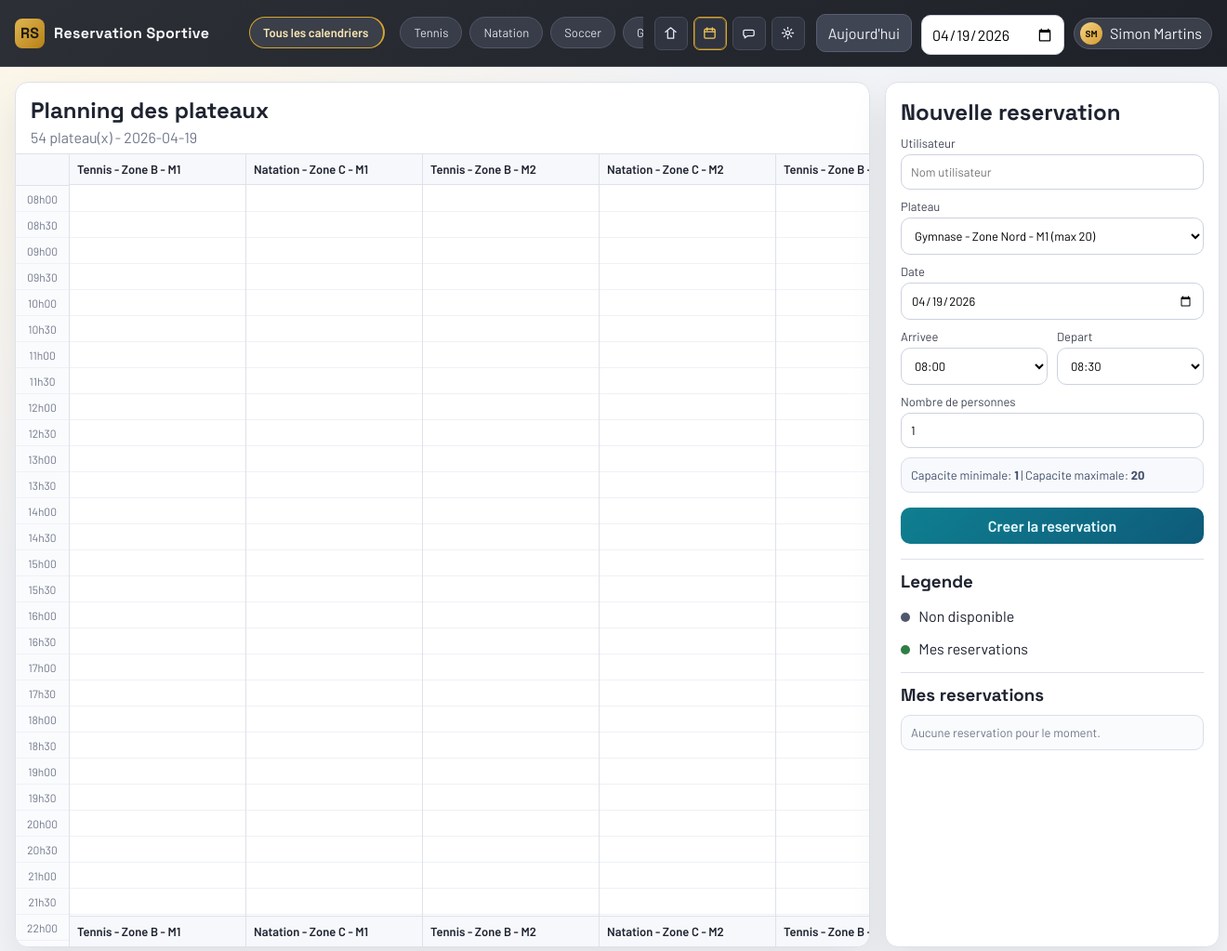
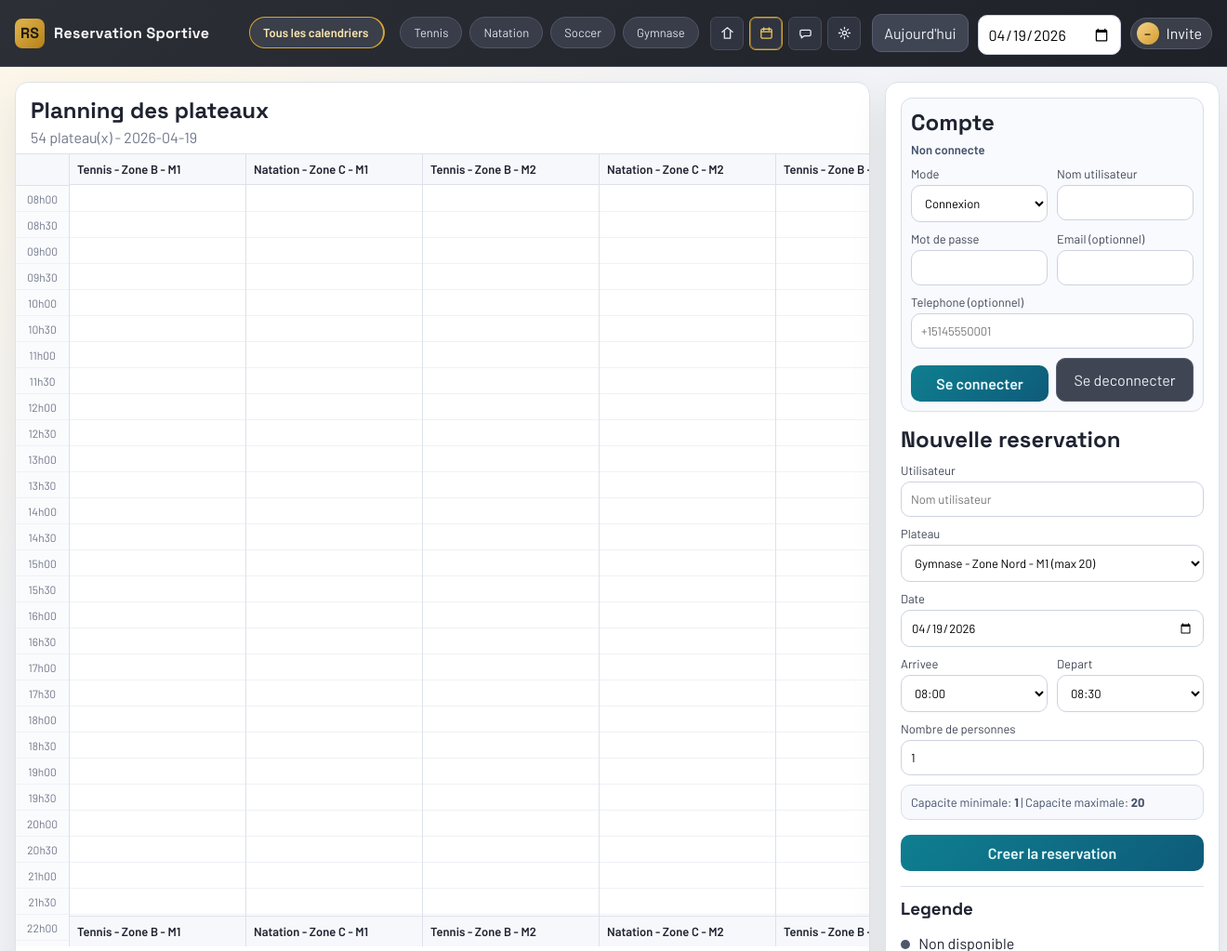
Before and after one commit to Fokoue22/Systeme-de-reservation-plateaux-sportifs, a FastAPI app: page / in a window 1320 px wide. Shown: the top 1023 px of the page at 93% size. Run offline with FastAPI, Linux system fonts and the light colour scheme; data comes from the database, SQL or seed files in the repository; data that the repository does not hold is empty; some libraries are stand-ins or nearby versions.

Commit message:
feat(auth): add account ui and coverage

```diff
--- a/static/css/calendar.css
+++ b/static/css/calendar.css
@@ -340,6 +340,31 @@ body {
   margin: 0 0 10px;
 }
 
+.account-panel {
+  border: 1px solid #d9deea;
+  border-radius: 12px;
+  background: #f8fafd;
+  padding: 10px;
+  margin-bottom: 14px;
+}
+
+.account-panel h2 {
+  margin-bottom: 6px;
+}
+
+.auth-status {
+  margin: 0 0 10px;
+  color: #42506a;
+  font-size: 13px;
+  font-weight: 600;
+}
+
+.account-actions {
+  display: grid;
+  grid-template-columns: 1fr 1fr;
+  gap: 8px;
+}
+
 label {
   display: block;
   font-size: 13px;
--- a/static/js/calendar.js
+++ b/static/js/calendar.js
@@ -17,6 +17,13 @@ const arrivalSelectEl = document.getElementById("arrivalSelect");
 const departureSelectEl = document.getElementById("departureSelect");
 const myReservationsListEl = document.getElementById("myReservationsList");
 const submitBtnEl = bookingFormEl.querySelector("button[type='submit']");
+const profileAvatarEl = document.getElementById("profileAvatar");
+const profileNameEl = document.getElementById("profileName");
+const authStatusEl = document.getElementById("authStatus");
+const authFormEl = document.getElementById("authForm");
+const authModeEl = document.getElementById("authMode");
+const authSubmitBtnEl = document.getElementById("authSubmitBtn");
+const logoutBtnEl = document.getElementById("logoutBtn");
 
 const START_HOUR = 8;
 const END_HOUR = 22;
@@ -31,6 +38,7 @@ let allReservations = [];
 let selectedSport = "Tous";
 let currentUser = "";
 let editingReservationId = null;
+let currentAccount = null;
 
 function isoDateToday() {
   const now = new Date();
@@ -43,6 +51,30 @@ function isoDateToday() {
 function showFlash(message, type = "success") {
   flashEl.textContent = message;
   flashEl.className = `flash ${type}`;
+}
+
+function initialsFromUsername(username) {
+  const text = String(username || "").trim();
+  if (!text) return "--";
+  return text.slice(0, 2).toUpperCase();
+}
+
+function setAuthUi(account) {
+  currentAccount = account;
+  if (!account) {
+    profileNameEl.textContent = "Invite";
+    profileAvatarEl.textContent = "--";
+    authStatusEl.textContent = "Non connecte";
+    utilisateurInputEl.disabled = false;
+    return;
+  }
+
+  currentUser = sanitizeUser(account.username);
+  utilisateurInputEl.value = account.username;
+  utilisateurInputEl.disabled = true;
+  profileNameEl.textContent = account.username;
+  profileAvatarEl.textContent = initialsFromUsername(account.username);
+  authStatusEl.textContent = `Connecte en tant que ${account.username}`;
 }
 
 function normalizeApiErrorMessage(detail, status, fallback) {
@@ -171,6 +203,52 @@ function isMine(booking) {
     currentUser = activeUser;
   }
   return activeUser && sanitizeUser(booking.utilisateur) === activeUser;
+}
+
+async function fetchCurrentAccount() {
+  const response = await fetch("/auth/me", { credentials: "same-origin" });
+  if (!response.ok) {
+    return null;
+  }
+  return response.json();
+}
+
+async function loginAccount(username, password) {
+  const response = await fetch("/auth/login", {
+    method: "POST",
+    headers: { "Content-Type": "application/json" },
+    credentials: "same-origin",
+    body: JSON.stringify({ username, password }),
+  });
+  const data = await response.json().catch(() => ({}));
+  if (!response.ok) {
+    throw new Error(normalizeApiErrorMessage(data.detail, response.status, "Echec de connexion."));
+  }
+  return data;
+}
+
+async function registerAccount(payload) {
+  const response = await fetch("/auth/register", {
+    method: "POST",
+    headers: { "Content-Type": "application/json" },
+    credentials: "same-origin",
+    body: JSON.stringify(payload),
+  });
+  const data = await response.json().catch(() => ({}));
+  if (!response.ok) {
+    throw new Error(normalizeApiErrorMessage(data.detail, response.status, "Echec de creation du compte."));
+  }
+  return data;
+}
+
+async function logoutAccount() {
+  const response = await fetch("/auth/logout", {
+    method: "POST",
+    credentials: "same-origin",
+  });
+  if (!response.ok) {
+    throw new Error("Echec de deconnexion.");
+  }
 }
 
 function renderTimeScale() {
@@ -504,9 +582,10 @@ bookingFormEl.addEventListener("submit", async (event) => {
     return;
   }
 
+  const resolvedUser = currentAccount ? currentAccount.username : String(fd.get("utilisateur") || "").trim();
   const payload = {
     plateau_id: Number(fd.get("plateau_id")),
-    utilisateur: String(fd.get("utilisateur") || "").trim(),
+    utilisateur: resolvedUser,
     date_reservation: String(fd.get("date_reservation")),
     nb_personnes: nbPersonnes,
     creneau: {
@@ -517,7 +596,6 @@ bookingFormEl.addEventListener("submit", async (event) => {
 
   try {
     currentUser = sanitizeUser(payload.utilisateur);
-    localStorage.setItem("calendarCurrentUser", currentUser);
     const result = editingReservationId
       ? await updateReservation(editingReservationId, payload)
       : await createReservation(payload);
@@ -543,17 +621,59 @@ arrivalSelectEl.addEventListener("change", () => {
 });
 
 utilisateurInputEl.addEventListener("change", () => {
+  if (currentAccount) {
+    utilisateurInputEl.value = currentAccount.username;
+    return;
+  }
   currentUser = sanitizeUser(utilisateurInputEl.value);
-  if (currentUser) {
-    localStorage.setItem("calendarCurrentUser", currentUser);
-  }
   renderLanes();
   renderMyReservations();
 });
 
 utilisateurInputEl.addEventListener("input", () => {
+  if (currentAccount) {
+    utilisateurInputEl.value = currentAccount.username;
+    return;
+  }
   currentUser = sanitizeUser(utilisateurInputEl.value);
   renderMyReservations();
+});
+
+authModeEl.addEventListener("change", () => {
+  authSubmitBtnEl.textContent = authModeEl.value === "register" ? "Creer un compte" : "Se connecter";
+});
+
+authFormEl.addEventListener("submit", async (event) => {
+  event.preventDefault();
+  const fd = new FormData(authFormEl);
+  const mode = String(fd.get("mode") || "login");
+  const username = String(fd.get("username") || "").trim();
+  const password = String(fd.get("password") || "");
+  const email = String(fd.get("email") || "").trim();
+  const telephone = String(fd.get("telephone") || "").trim();
+
+  try {
+    const account =
+      mode === "register"
+        ? await registerAccount({ username, password, email: email || null, telephone: telephone || null })
+        : await loginAccount(username, password);
+    setAuthUi(account);
+    showFlash(mode === "register" ? "Compte cree et connecte." : "Connexion reussie.", "success");
+    await refreshCalendar();
+  } catch (error) {
+    showFlash(error.message || "Erreur d'authentification", "error");
+  }
+});
+
+logoutBtnEl.addEventListener("click", async () => {
+  try {
+    await logoutAccount();
+    setAuthUi(null);
+    showFlash("Deconnexion reussie.", "success");
+    await refreshCalendar();
+  } catch (error) {
+    showFlash(error.message || "Erreur de deconnexion", "error");
+  }
 });
 
 dateInputEl.addEventListener("change", async () => {
@@ -570,16 +690,9 @@ todayBtnEl.addEventListener("click", async () => {
   await refreshCalendar();
 });
 
-(function bootstrap() {
+(async function bootstrap() {
   const today = isoDateToday();
-  const rememberedUser = localStorage.getItem("calendarCurrentUser") || "";
-  currentUser = sanitizeUser(rememberedUser);
-  if (!currentUser && utilisateurInputEl.value) {
-    currentUser = sanitizeUser(utilisateurInputEl.value);
-  }
-  if (rememberedUser && !utilisateurInputEl.value) {
-    utilisateurInputEl.value = rememberedUser;
-  }
+  authSubmitBtnEl.textContent = "Se connecter";
 
   dateInputEl.value = today;
   formDateEl.value = today;
@@ -591,6 +704,18 @@ todayBtnEl.addEventListener("click", async () => {
   departureSelectEl.value = "08:30";
   peopleCountEl.step = "1";
   peopleCountEl.value = "1";
+
+  try {
+    const account = await fetchCurrentAccount();
+    setAuthUi(account);
+  } catch {
+    setAuthUi(null);
+  }
+
+  if (!currentAccount && utilisateurInputEl.value) {
+    currentUser = sanitizeUser(utilisateurInputEl.value);
+  }
+
   renderTimeScale();
-  refreshCalendar();
+  await refreshCalendar();
 })();
--- a/templates/calendar.html
+++ b/templates/calendar.html
@@ -47,9 +47,9 @@
       <div class="top-actions">
         <button id="todayBtn" class="btn ghost">Aujourd'hui</button>
         <input id="dateInput" type="date" />
-        <button class="profile-chip" type="button" aria-label="Profil utilisateur">
-          <span class="avatar">SM</span>
-          <span>Simon Martins</span>
+        <button id="profileChip" class="profile-chip" type="button" aria-label="Profil utilisateur">
+          <span class="avatar" id="profileAvatar">--</span>
+          <span id="profileName">Invite</span>
         </button>
       </div>
     </header>
@@ -67,6 +67,39 @@
       </section>
 
       <aside class="booking-panel">
+        <section class="account-panel" id="accountPanel">
+          <h2>Compte</h2>
+          <p id="authStatus" class="auth-status">Non connecte</p>
+          <form id="authForm">
+            <div class="grid2">
+              <label>Mode
+                <select id="authMode" name="mode">
+                  <option value="login">Connexion</option>
+                  <option value="register">Inscription</option>
+                </select>
+              </label>
+              <label>Nom utilisateur
+                <input type="text" name="username" required minlength="3" />
+              </label>
+            </div>
+            <div class="grid2">
+              <label>Mot de passe
+                <input type="password" name="password" required minlength="6" />
+              </label>
+              <label>Email (optionnel)
+                <input type="email" name="email" />
+              </label>
+            </div>
+            <label>Telephone (optionnel)
+              <input type="text" name="telephone" placeholder="+15145550001" />
+            </label>
+            <div class="account-actions">
+              <button class="btn primary" type="submit" id="authSubmitBtn">Se connecter</button>
+              <button class="btn ghost" type="button" id="logoutBtn">Se deconnecter</button>
+            </div>
+          </form>
+        </section>
+
         <h2>Nouvelle reservation</h2>
         <form id="bookingForm">
           <label>Utilisateur
```
Also changed, not shown: PATTERNS.md (+63 -0 lines), tests/integration/test_m5_auth_api.py (added, +138 -0 lines).
